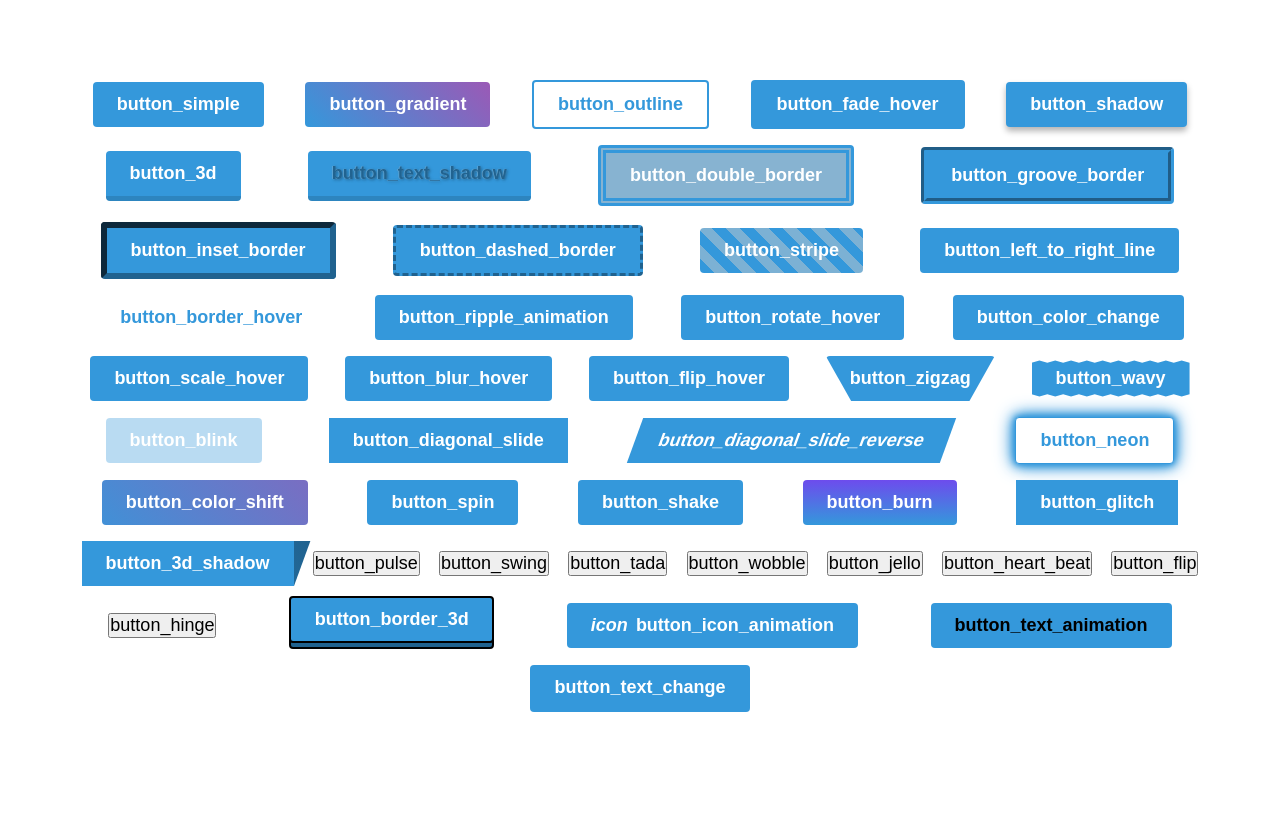
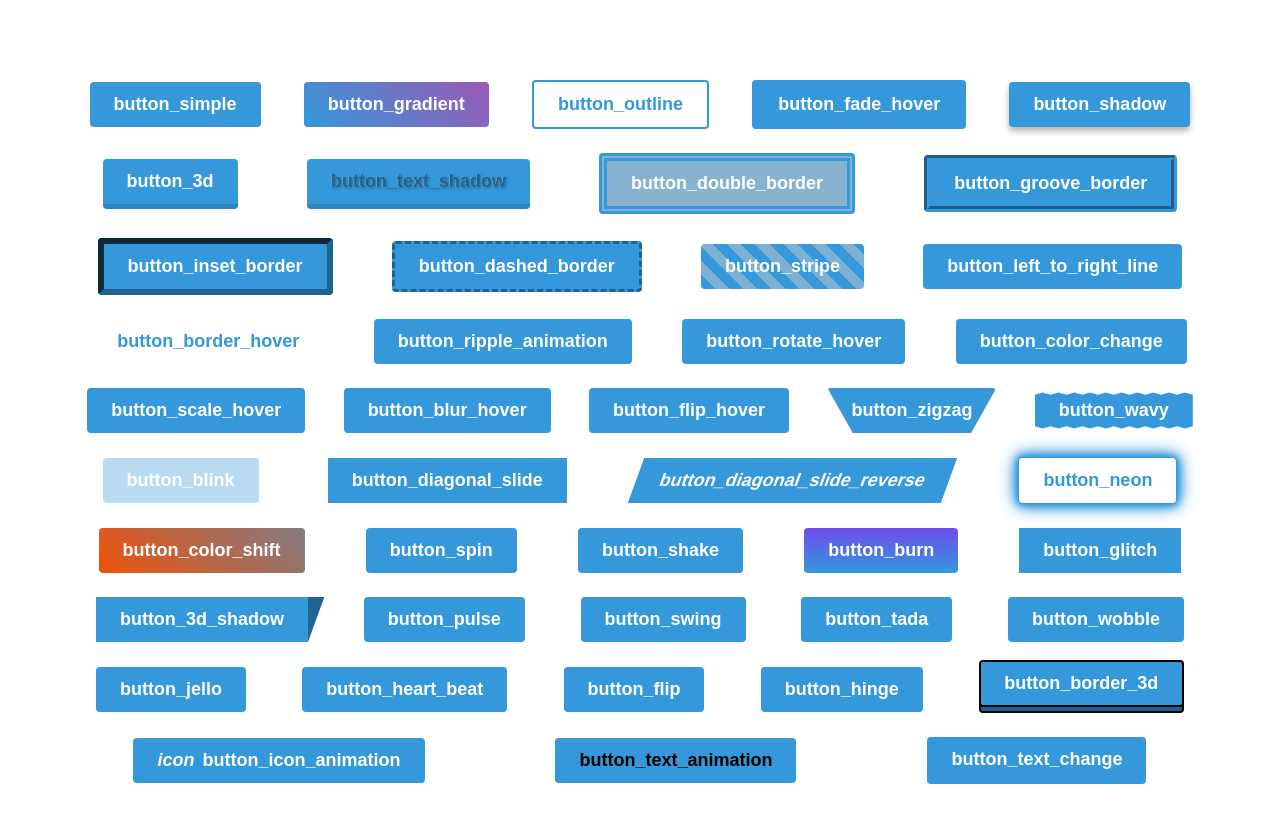
Before and after one commit to lewKcoder/front-template, a Next.js app: page /buttons in a window 1280 px wide. Shown: the top 822 px of the page. Before the commit the page ends 800 px from the top, so only its background shows below. Built offline with nearby package versions, Linux system fonts and the light colour scheme.

Commit message:
Fixed styles

```diff
--- a/src/layouts/buttons/styles.module.scss
+++ b/src/layouts/buttons/styles.module.scss
@@ -2,17 +2,18 @@ $color-primary: #3498db;
 $color-primary-dark: #2d85bf;
 $color-primary-dark-2: #20628f;
 
-@mixin style-common() {
+@mixin style-common($color: #fff, $border-radius: 4px, $background: $color-primary, $border: none) {
+  color: $color;
+  border-radius: $border-radius;
+  background: $background;
+  border: $border;
   font-size: 18px;
   padding: 12px 24px;
-  border: none;
-  color: #fff;
-  border-radius: 4px;
   transition: all 0.3s;
   font-weight: bold;
-  background-color: $color-primary;
   cursor: pointer;
   box-sizing: border-box;
+  position: relative;
 }
 
 .container {
@@ -20,7 +21,7 @@ $color-primary-dark-2: #20628f;
   flex-wrap: wrap;
   justify-content: space-around;
   align-items: center;
-  gap: 16px;
+  gap: 24px;
   padding: 80px;
 }
 
@@ -34,9 +35,7 @@ $color-primary-dark-2: #20628f;
   }
 
   &_gradient {
-    @include style-common;
-
-    background: linear-gradient(45deg, $color-primary, #9b59b6);
+    @include style-common($background: linear-gradient(45deg, $color-primary, #9b59b6));
 
     &:hover {
       background: linear-gradient(45deg, $color-primary-dark-2, #783a93);
@@ -44,11 +43,11 @@ $color-primary-dark-2: #20628f;
   }
 
   &_outline {
-    @include style-common;
-
-    border: 2px solid $color-primary;
-    background-color: transparent;
-    color: $color-primary;
+    @include style-common(
+      $color: $color-primary,
+      $background: transparent,
+      $border: 2px solid $color-primary
+    );
 
     &:hover {
       background-color: $color-primary;
@@ -93,9 +92,8 @@ $color-primary-dark-2: #20628f;
   }
 
   &_text_shadow {
-    @include style-common;
+    @include style-common($color: #216390);
 
-    color: #216390;
     border-bottom: 5px solid $color-primary-dark;
     text-shadow: -0.5px -0.5px 1px #80b4d6, 1px 1px 3px $color-primary-dark-2;
 
@@ -108,22 +106,15 @@ $color-primary-dark-2: #20628f;
   }
 
   &_double_border {
-    @include style-common;
-
-    border: 8px double $color-primary;
-    background-color: #87b3d1;
+    @include style-common($border: 8px double $color-primary, $background: #87b3d1);
   }
 
   &_groove_border {
-    @include style-common;
-
-    border: 6px groove $color-primary;
+    @include style-common($border: 6px groove $color-primary);
   }
 
   &_inset_border {
-    @include style-common;
-
-    border: 6px inset $color-primary-dark-2;
+    @include style-common($border: 6px inset $color-primary-dark-2);
 
     &:hover {
       border: 6px outset $color-primary-dark-2;
@@ -131,19 +122,14 @@ $color-primary-dark-2: #20628f;
   }
 
   &_dashed_border {
-    @include style-common;
-
-    border: 3px dashed $color-primary-dark-2;
+    @include style-common($border: 3px dashed $color-primary-dark-2);
   }
 
   &_border_3d {
-    @include style-common;
+    @include style-common($background: $color-primary-dark-2, $border: 2px solid #000);
 
-    border: 2px solid #000;
-    position: relative;
     width: 205px;
     height: 47px;
-    background-color: $color-primary-dark-2;
 
     span {
       width: 100%;
@@ -165,14 +151,15 @@ $color-primary-dark-2: #20628f;
   }
 
   &_stripe {
-    @include style-common;
-
-    background: repeating-linear-gradient(
-      45deg,
-      $color-primary,
-      $color-primary 10px,
-      #7cb1d4 10px,
-      #7cb1d4 20px
+    @include style-common(
+      $background:
+        repeating-linear-gradient(
+          45deg,
+          $color-primary,
+          $color-primary 10px,
+          #7cb1d4 10px,
+          #7cb1d4 20px
+        )
     );
 
     &:hover {
@@ -187,12 +174,9 @@ $color-primary-dark-2: #20628f;
   }
 
   &_left_to_right_line {
-    @include style-common;
+    @include style-common($background: $color-primary);
 
-    background-color: $color-primary;
-    color: #ffffff;
     overflow: hidden;
-    position: relative;
 
     &:after {
       content: '';
@@ -211,9 +195,8 @@ $color-primary-dark-2: #20628f;
   }
 
   &_icon_animation {
-    @include style-common;
+    @include style-common($background: $color-primary);
 
-    background-color: $color-primary;
     display: flex;
     align-items: center;
 
@@ -228,11 +211,7 @@ $color-primary-dark-2: #20628f;
   }
 
   &_border_hover {
-    @include style-common;
-
-    background-color: transparent;
-    color: $color-primary;
-    position: relative;
+    @include style-common($color: $color-primary, $background: transparent);
 
     &:before,
     &:after {
@@ -262,10 +241,7 @@ $color-primary-dark-2: #20628f;
   }
 
   &_text_animation {
-    @include style-common;
-
-    background-color: $color-primary;
-    color: #000;
+    @include style-common($color: #000, $background: $color-primary);
 
     span {
       display: inline-block;
@@ -279,10 +255,8 @@ $color-primary-dark-2: #20628f;
   }
 
   &_ripple_animation {
-    @include style-common;
+    @include style-common($background: $color-primary);
 
-    background-color: $color-primary;
-    position: relative;
     overflow: hidden;
 
     &:after {
@@ -334,7 +308,6 @@ $color-primary-dark-2: #20628f;
 
     height: 47px;
     overflow: hidden;
-    position: relative;
 
     span.original {
       display: block;
@@ -368,7 +341,6 @@ $color-primary-dark-2: #20628f;
     @include style-common;
 
     perspective: 1000px;
-    position: relative;
 
     &:before {
       content: 'Hovered!';
@@ -460,9 +432,7 @@ $color-primary-dark-2: #20628f;
   }
 
   &_diagonal_slide {
-    @include style-common;
-
-    border-radius: 0;
+    @include style-common($border-radius: 0);
 
     &:hover {
       transform: skewX(-20deg);
@@ -470,11 +440,10 @@ $color-primary-dark-2: #20628f;
   }
 
   &_diagonal_slide_reverse {
-    @include style-common;
-
-    border-radius: 0;
+    @include style-common($border-radius: 0);
 
     transform: skewX(-20deg);
+
     &:hover {
       transform: skewX(0);
     }
@@ -505,11 +474,12 @@ $color-primary-dark-2: #20628f;
   }
 
   &_neon {
-    @include style-common;
+    @include style-common(
+      $color: $color-primary,
+      $background: #fff,
+      $border: 1px solid $color-primary
+    );
 
-    background-color: #fff;
-    color: $color-primary;
-    border: 1px solid $color-primary;
     box-shadow: 0 0 5px $color-primary, 0 0 10px $color-primary, 0 0 15px $color-primary,
       0 0 20px $color-primary;
 
@@ -520,11 +490,10 @@ $color-primary-dark-2: #20628f;
   }
 
   &_color_shift {
-    @include style-common;
+    @include style-common($background: linear-gradient(45deg, #f55003, $color-primary));
 
-    background: linear-gradient(45deg, $color-primary, #9b59b6);
     background-size: 200% 100%;
-    animation: gradient 5s infinite;
+    animation: gradient 3s infinite;
 
     @keyframes gradient {
       0% {
@@ -576,9 +545,8 @@ $color-primary-dark-2: #20628f;
   }
 
   &_burn {
-    @include style-common;
+    @include style-common($background: linear-gradient(0deg, $color-primary, #a600ff));
 
-    background: linear-gradient(0deg, $color-primary, #a600ff);
     background-size: 100% 200%;
     background-position: 0% 100%;
 
@@ -588,9 +556,7 @@ $color-primary-dark-2: #20628f;
   }
 
   &_glitch {
-    @include style-common;
-
-    border-radius: 0;
+    @include style-common($border-radius: 0);
 
     &:hover {
       animation: glitch 5s;
@@ -626,10 +592,7 @@ $color-primary-dark-2: #20628f;
   }
 
   &_3d_shadow {
-    @include style-common;
-
-    position: relative;
-    border-radius: 0;
+    @include style-common($border-radius: 0);
 
     &:before {
       content: '';
@@ -649,4 +612,213 @@ $color-primary-dark-2: #20628f;
       transform: skewX(20deg);
     }
   }
+  &_pulse {
+    @include style-common;
+
+    &:hover {
+      animation: pulse 1s infinite;
+    }
+
+    @keyframes pulse {
+      0% {
+        transform: scale(1);
+      }
+      50% {
+        transform: scale(1.1);
+      }
+      100% {
+        transform: scale(1);
+      }
+    }
+  }
+
+  &_swing {
+    @include style-common;
+
+    &:hover {
+      animation: swing 1s;
+    }
+
+    @keyframes swing {
+      20% {
+        transform: rotate3d(0, 0, 1, 15deg);
+      }
+      40% {
+        transform: rotate3d(0, 0, 1, -10deg);
+      }
+      60% {
+        transform: rotate3d(0, 0, 1, 5deg);
+      }
+      80% {
+        transform: rotate3d(0, 0, 1, -5deg);
+      }
+      100% {
+        transform: rotate3d(0, 0, 1, 0deg);
+      }
+    }
+  }
+
+  &_tada {
+    @include style-common;
+
+    &:hover {
+      animation: tada 1s;
+    }
+
+    @keyframes tada {
+      0% {
+        transform: scale(1);
+      }
+      10%,
+      20% {
+        transform: scale(0.9) rotate(-3deg);
+      }
+      30%,
+      50%,
+      70%,
+      90% {
+        transform: scale(1.1) rotate(3deg);
+      }
+      40%,
+      60%,
+      80% {
+        transform: scale(1.1) rotate(-3deg);
+      }
+      100% {
+        transform: scale(1) rotate(0);
+      }
+    }
+  }
+
+  &_wobble {
+    @include style-common;
+
+    &:hover {
+      animation: wobble 1s;
+    }
+
+    @keyframes wobble {
+      15% {
+        transform: translateX(-25%) rotate(-5deg);
+      }
+      30% {
+        transform: translateX(20%) rotate(3deg);
+      }
+      45% {
+        transform: translateX(-15%) rotate(-3deg);
+      }
+      60% {
+        transform: translateX(10%) rotate(2deg);
+      }
+      75% {
+        transform: translateX(-5%) rotate(-1deg);
+      }
+      100% {
+        transform: translateX(0%);
+      }
+    }
+  }
+
+  &_jello {
+    @include style-common;
+
+    &:hover {
+      animation: jello 1s;
+    }
+
+    @keyframes jello {
+      0%,
+      100% {
+        transform: none;
+      }
+      12.5% {
+        transform: skewX(-12.5deg) skewY(-12.5deg);
+      }
+      37.5% {
+        transform: skewX(6.25deg) skewY(6.25deg);
+      }
+      62.5% {
+        transform: skewX(-3.125deg) skewY(-3.125deg);
+      }
+      87.5% {
+        transform: skewX(1.5625deg) skewY(1.5625deg);
+      }
+    }
+  }
+
+  &_heart_beat {
+    @include style-common;
+
+    &:hover {
+      animation: heartBeat 1.5s infinite;
+    }
+
+    @keyframes heartBeat {
+      0%,
+      100% {
+        transform: scale(1);
+      }
+      14% {
+        transform: scale(1.3);
+      }
+      28% {
+        transform: scale(1);
+      }
+      42% {
+        transform: scale(1.3);
+      }
+      70% {
+        transform: scale(1);
+      }
+    }
+  }
+
+  &_flip {
+    @include style-common;
+
+    &:hover {
+      animation: flip 1s;
+    }
+
+    @keyframes flip {
+      0% {
+        transform: perspective(400px) rotateY(0);
+        animation-timing-function: ease-out;
+      }
+      40% {
+        transform: perspective(400px) rotateY(170deg);
+        animation-timing-function: ease-out;
+      }
+      50% {
+        transform: perspective(400px) rotateY(190deg) scale(1);
+        animation-timing-function: ease-in;
+      }
+      80% {
+        transform: perspective(400px) rotateY(360deg) scale(0.95);
+        animation-timing-function: ease-in;
+      }
+      100% {
+        transform: perspective(400px) scale(1);
+      }
+    }
+  }
+
+  &_hinge {
+    @include style-common;
+
+    &:hover {
+      animation: hinge 2s;
+    }
+
+    @keyframes hinge {
+      40% {
+        transform: rotate(30deg);
+        transform-origin: top left;
+        animation-timing-function: ease-in-out;
+      }
+      100% {
+        transform: translate(0, 700px) rotate(60deg);
+      }
+    }
+  }
 }
```
